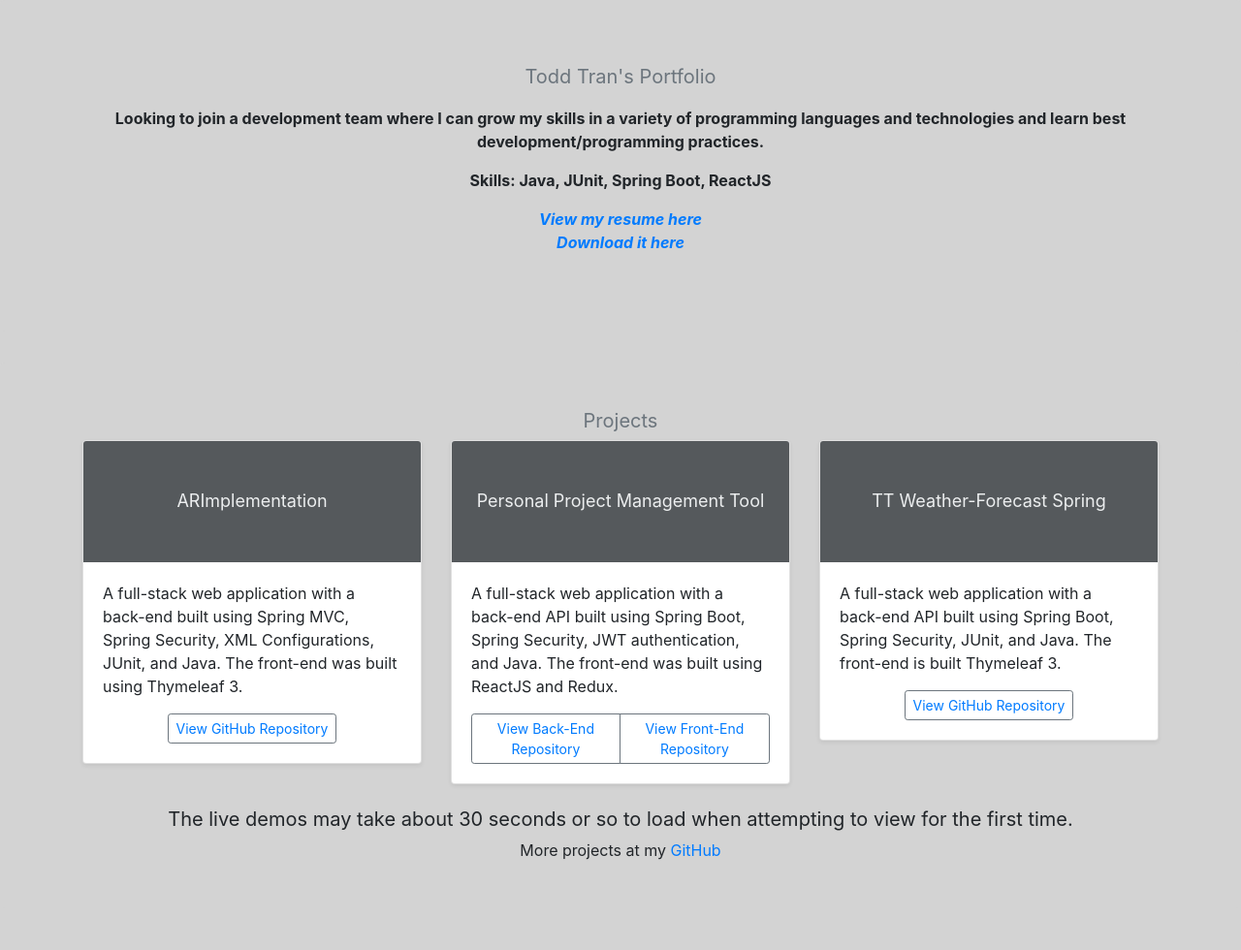
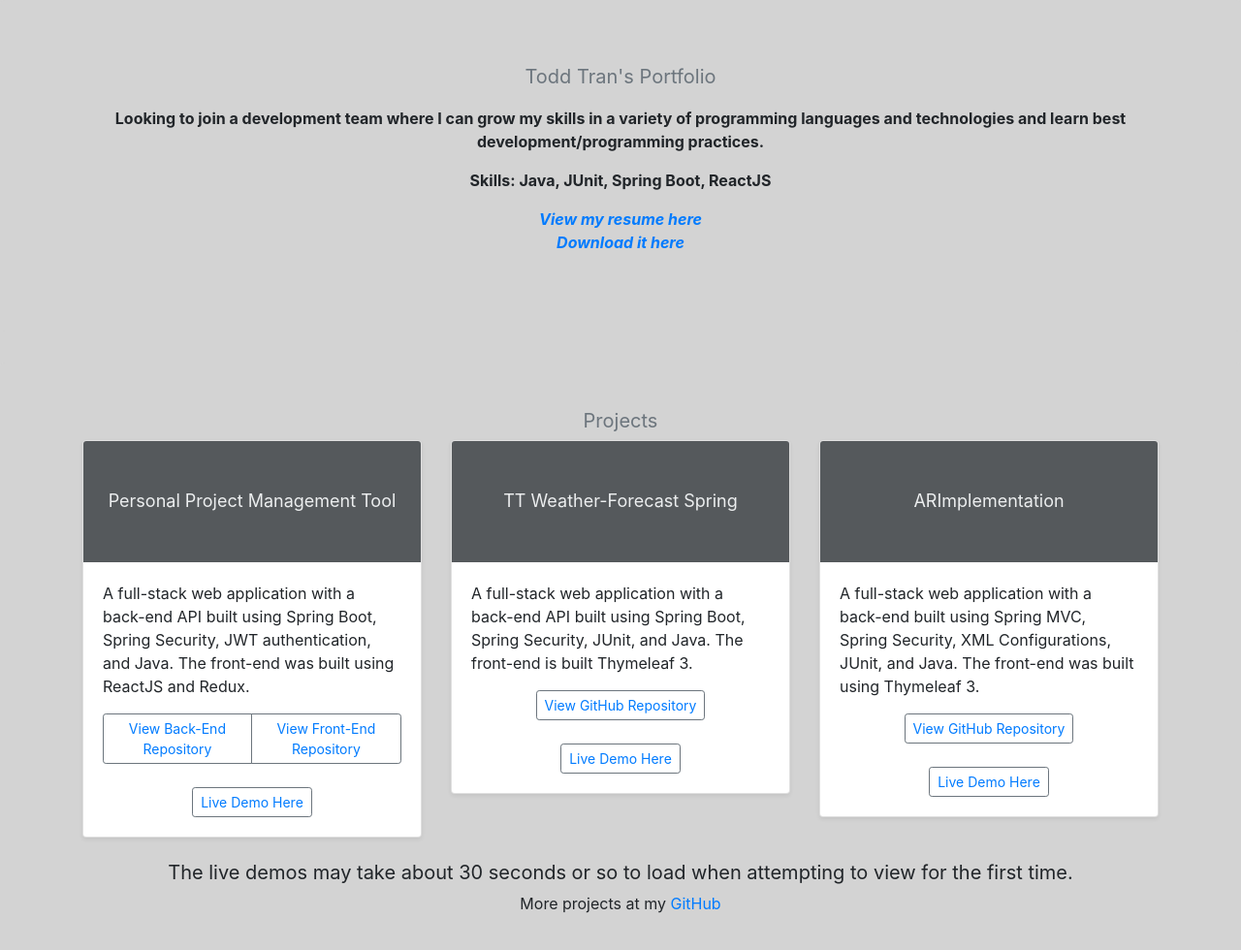
Before and after one commit to ttran9/ttran9.github.io, a plain HTML site: page index.html in a window 1280 px wide. Shown: the whole page at 97% size. Drawn offline with nearby package versions, Linux system fonts and the light colour scheme.

Commit message:
modifying project placement and providing a link to running demos.

```diff
--- a/index.html
+++ b/index.html
@@ -38,19 +38,8 @@
 		<h1 class="lead text-muted text-center mx-auto"><strong>Projects</strong></h1>
 
 		  <div class="row">
-			<div class="col-md-4">
-			  <div class="card mb-4 shadow-sm">
-			   <svg class="bd-placeholder-img card-img-top" width="100%" height="125" xmlns="http://www.w3.org/2000/svg" preserveAspectRatio="xMidYMid slice" focusable="false" role="img" aria-label="Placeholder: Thumbnail"><rect width="100%" height="100%" fill="#55595c"></rect><text x="50%" y="50%" fill="#eceeef" dy=".3em">ARImplementation</text></svg>
-				<div class="card-body">
-				 <p class="card-text">A full-stack web application with a back-end built using Spring MVC, Spring Security, XML Configurations, JUnit, and Java. The front-end was built using Thymeleaf 3.</p>
-				  <div class="d-flex justify-content-center">
-					<div class="btn-group">
-					  <button type="button" class="btn btn-sm btn-outline-secondary"><a href="https://github.com/ttran9/AllRecipesJavaSpring">View GitHub Repository</a></button>
-					</div>
-				  </div>
-				</div>
-			  </div>
-			</div>
+
+			<!-- First Project Start -->
 			<div class="col-md-4">
 			  <div class="card mb-4 shadow-sm">
 				<svg class="bd-placeholder-img card-img-top" width="100%" height="125" xmlns="http://www.w3.org/2000/svg" preserveAspectRatio="xMidYMid slice" focusable="false" role="img" aria-label="Placeholder: Thumbnail"><rect width="100%" height="100%" fill="#55595c"></rect><text x="50%" y="50%" fill="#eceeef" dy=".3em">Personal Project Management Tool</text></svg>
@@ -62,9 +51,18 @@
 					<button type="button" class="btn btn-sm btn-outline-secondary"><a href="https://github.com/ttran9/ExamplePPMTool/tree/master/ppmtool-react-client">View Front-End Repository</a></button>
 					</div>
 				  </div>
+				  <br/>
+				  <div class="d-flex justify-content-center">
+					<div class="btn-group">
+					  <button type="button" class="btn btn-sm btn-outline-secondary"><a href="https://sb-react-ppm.herokuapp.com/">Live Demo Here</a></button>
+					</div>
+				  </div>
 				</div>
 			  </div>
 			</div>
+			<!-- First Project End -->
+
+			<!-- Second Project Start -->
 			<div class="col-md-4">
 			  <div class="card mb-4 shadow-sm">
 			   <svg class="bd-placeholder-img card-img-top" width="100%" height="125" xmlns="http://www.w3.org/2000/svg" preserveAspectRatio="xMidYMid slice" focusable="false" role="img" aria-label="Placeholder: Thumbnail"><rect width="100%" height="100%" fill="#55595c"></rect><text x="50%" y="50%" fill="#eceeef" dy=".3em">TT Weather-Forecast Spring</text></svg>
@@ -75,15 +73,45 @@
 					  <button type="button" class="btn btn-sm btn-outline-secondary"><a href="https://github.com/ttran9/tt-forecast-spring">View GitHub Repository</a></button>
 					</div>
 				  </div>
+				  				  <br/>
+				  <div class="d-flex justify-content-center">
+					<div class="btn-group">
+					  <button type="button" class="btn btn-sm btn-outline-secondary"><a href="https://tt-forecast-spring.herokuapp.com/">Live Demo Here</a></button>
+					</div>
+				  </div>
 				</div>
 			  </div>
 			</div>
-				<div class="mx-auto col-md-12">
-					<h3 class="lead text-center"><strong>The live demos may take about 30 seconds or so to load when attempting to view for the first time.</strong></h3>
+			<!-- Second Project End -->
+
+			<!-- Third Project Start -->
+			<div class="col-md-4">
+			  <div class="card mb-4 shadow-sm">
+			   <svg class="bd-placeholder-img card-img-top" width="100%" height="125" xmlns="http://www.w3.org/2000/svg" preserveAspectRatio="xMidYMid slice" focusable="false" role="img" aria-label="Placeholder: Thumbnail"><rect width="100%" height="100%" fill="#55595c"></rect><text x="50%" y="50%" fill="#eceeef" dy=".3em">ARImplementation</text></svg>
+				<div class="card-body">
+				 <p class="card-text">A full-stack web application with a back-end built using Spring MVC, Spring Security, XML Configurations, JUnit, and Java. The front-end was built using Thymeleaf 3.</p>
+				  <div class="d-flex justify-content-center">
+					<div class="btn-group">
+					  <button type="button" class="btn btn-sm btn-outline-secondary"><a href="https://github.com/ttran9/AllRecipesJavaSpring">View GitHub Repository</a></button>
+					</div>
+				  </div>
+				  <br/>
+				  <div class="d-flex justify-content-center">
+					<div class="btn-group">
+					  <button type="button" class="btn btn-sm btn-outline-secondary"><a href="https://ar-app.herokuapp.com/">Live Demo Here</a></button>
+					</div>
+				  </div>
 				</div>
-				<div class="mx-auto">
-				  More projects at my <a href="https://github.com/ttran9?tab=repositories">GitHub</a>
-				</div>
+			  </div>
+			</div>
+			<!-- Third Project End -->
+
+			<div class="mx-auto col-md-12">
+				<h3 class="lead text-center"><strong>The live demos may take about 30 seconds or so to load when attempting to view for the first time.</strong></h3>
+			</div>
+			<div class="mx-auto">
+			  More projects at my <a href="https://github.com/ttran9?tab=repositories">GitHub</a>
+			</div>
 			</div>
 		  </div>
 		</div>
```
